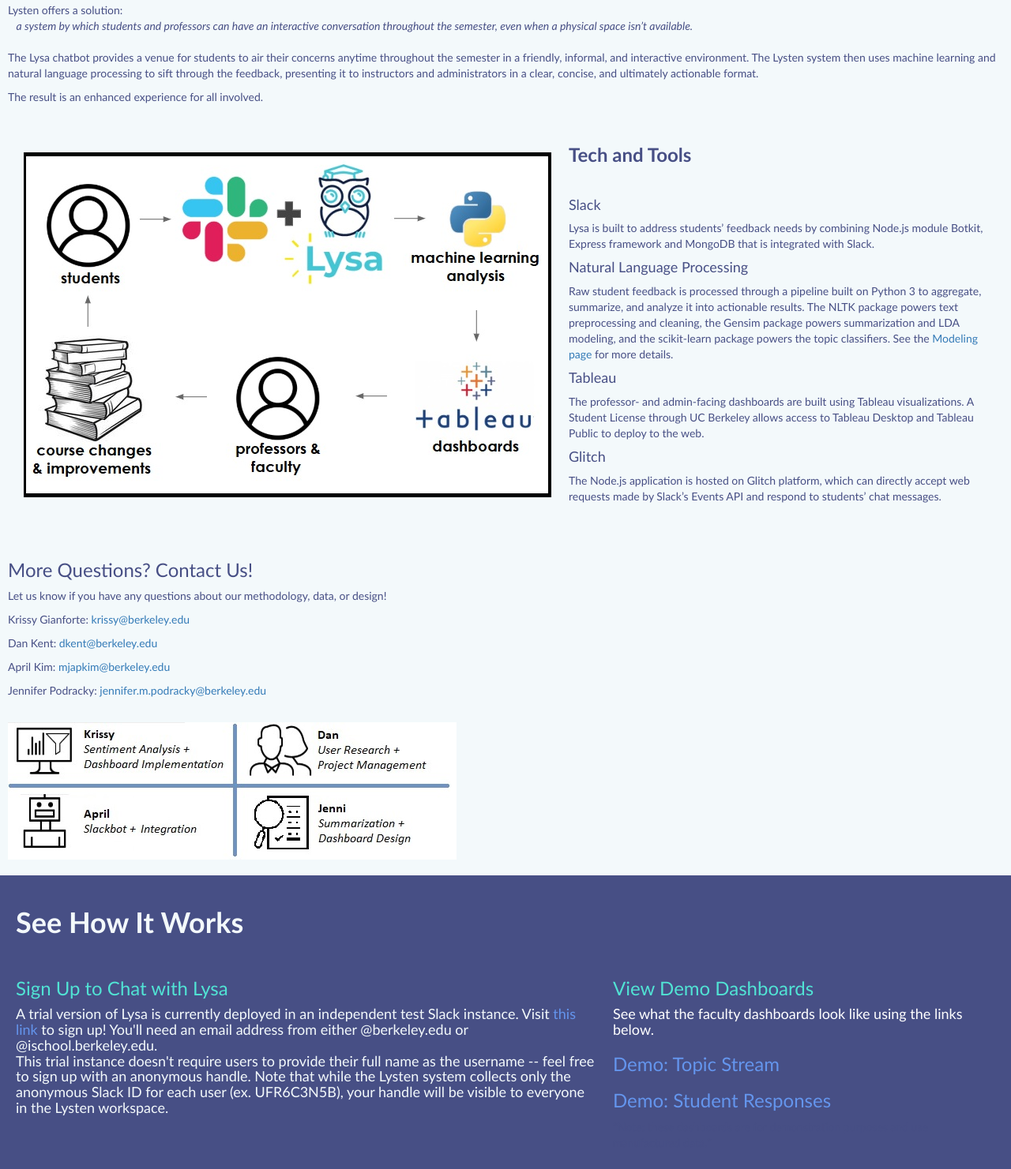
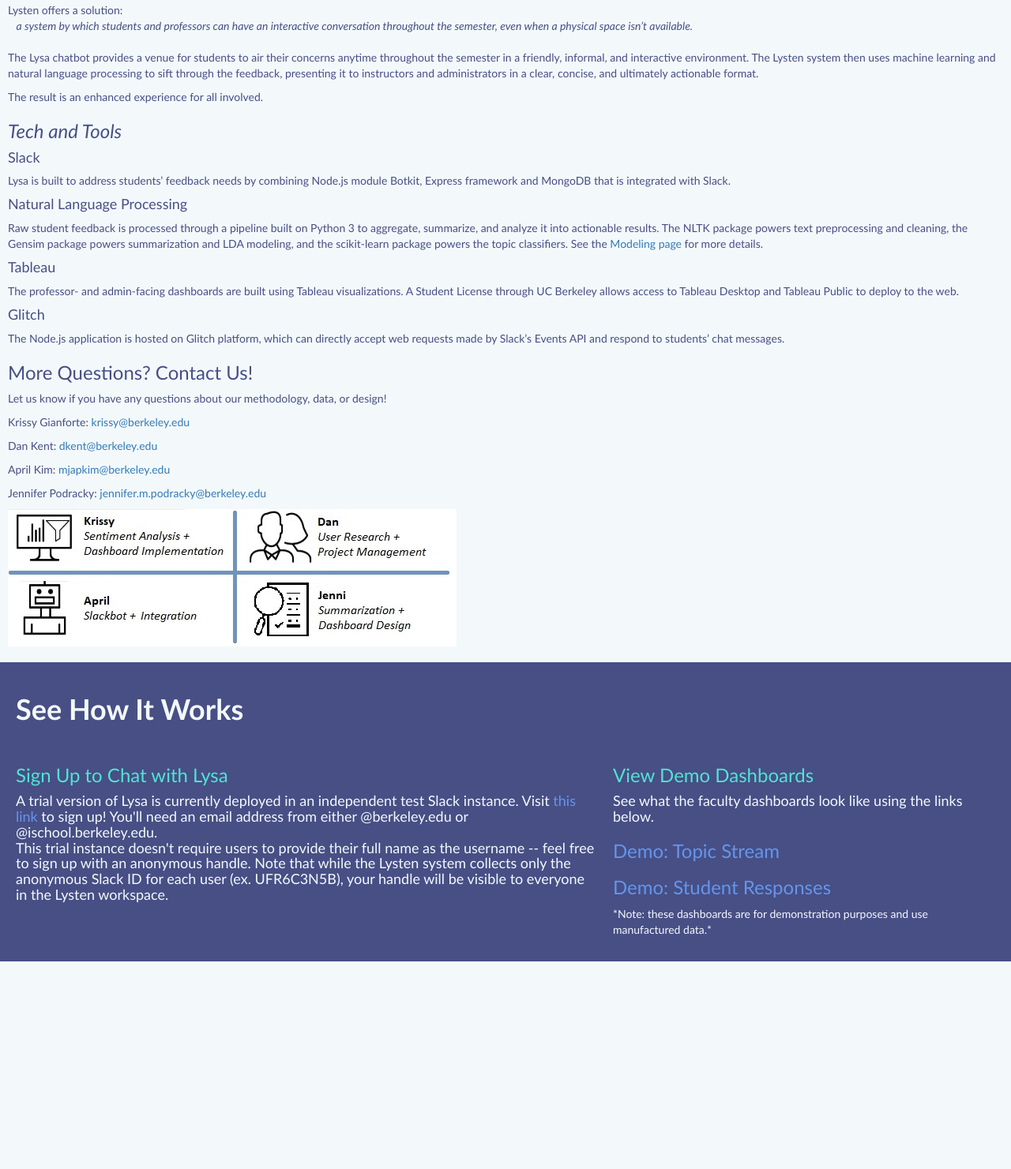
Before and after one commit to jmercado14/w210-spring2019-final-project, a plain HTML site: page dashboard/about.html in a window 1280 px wide. Shown: the part 685-2166 px from the top of the page at 79% size. After the commit the page ends 1903 px from the top, so only its background shows below. Drawn offline with Linux system fonts and the light colour scheme.

Commit message:
fixed font in footer

```diff
--- a/dashboard/about.html
+++ b/dashboard/about.html
@@ -65,14 +65,9 @@
         The result is an enhanced experience for all involved.
         </p>
 
-        <div style="width: 100%; display: inline-block;">
 
-        <div style="float:left; width: 700px; margin:30px 0 0 0;">
-        <img src="logos/system_diagram.jpg">
-        </div>
-        <div>
-        <h3><strong>Tech and Tools</strong></h3>
-        <br>
+        <h3><i>Tech and Tools</i></h3>
+
         <h4>Slack</h4>
           <p>Lysa is built to address students’ feedback needs by combining Node.js module Botkit,
             Express framework and MongoDB that is integrated with Slack.</p>
@@ -90,15 +85,9 @@
           <p>The Node.js application is hosted on Glitch platform, which can directly accept web
             requests made by Slack’s Events API and respond to students’ chat messages.</p>
 
-        </div>
-        </div>
 
 
 
-
-    	</div>
-
-        <div>
     	<h3>More Questions? Contact Us!</h3>
       <p></p>
       <p>Let us know if you have any questions about our methodology, data, or design!</p>
@@ -108,11 +97,9 @@
       <p>April Kim: <a href="mailto:mjapkim@berkeley.edu">mjapkim@berkeley.edu</a> </p>
       <p>Jennifer Podracky: <a href="mailto:jennifer.m.podracky@berkeley.edu">jennifer.m.podracky@berkeley.edu</a> </p>
 
-    </div>
 
-    <div>
       <p> <img src='logos/team_roles_icons.jpg'> </p>
-    </div>
+        </div>
     <!-- page content -->
 
         <div style="background-color: #474f85; width: 100%; display: inline-block;">
@@ -138,13 +125,13 @@
 
     <div style="float: right; width: 40%;">
       <h3> <font style="color: #51e3d4;"> View Demo Dashboards </font></h3>
-      <h4> <font style="color: white;" >
+      <h4> <font style="color: #f3f9fb;" >
           See what the faculty dashboards look like using the links below. </font> </h4>
 
       <h3><a href="topic_stream.html" style="color:#6495ED">Demo: Topic Stream</a></h3>
       <h3><a href="student_responses.html" style="color:#6495ED">Demo: Student Responses</a></h3>
 
-      <p> *Note: these dashboards are for demonstration purposes and use manufactured data.* </p>
+      <p> <font style="color: #f3f9fb;"> *Note: these dashboards are for demonstration purposes and use manufactured data.* </font></p>
 
 
 
```
Also changed, not shown: dashboard/design.html (+2 -2 lines), dashboard/index.html (+2 -2 lines), dashboard/modeling.html (+2 -2 lines).
